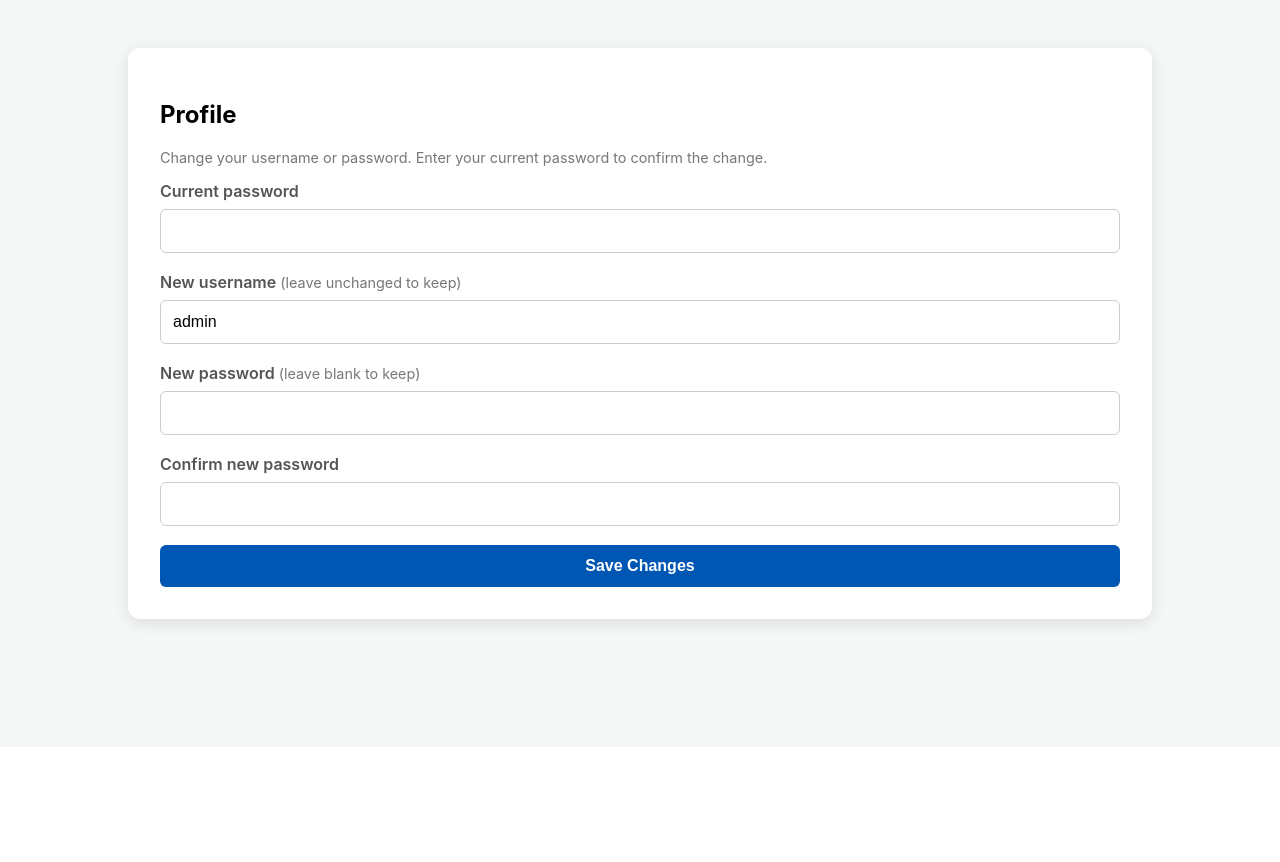
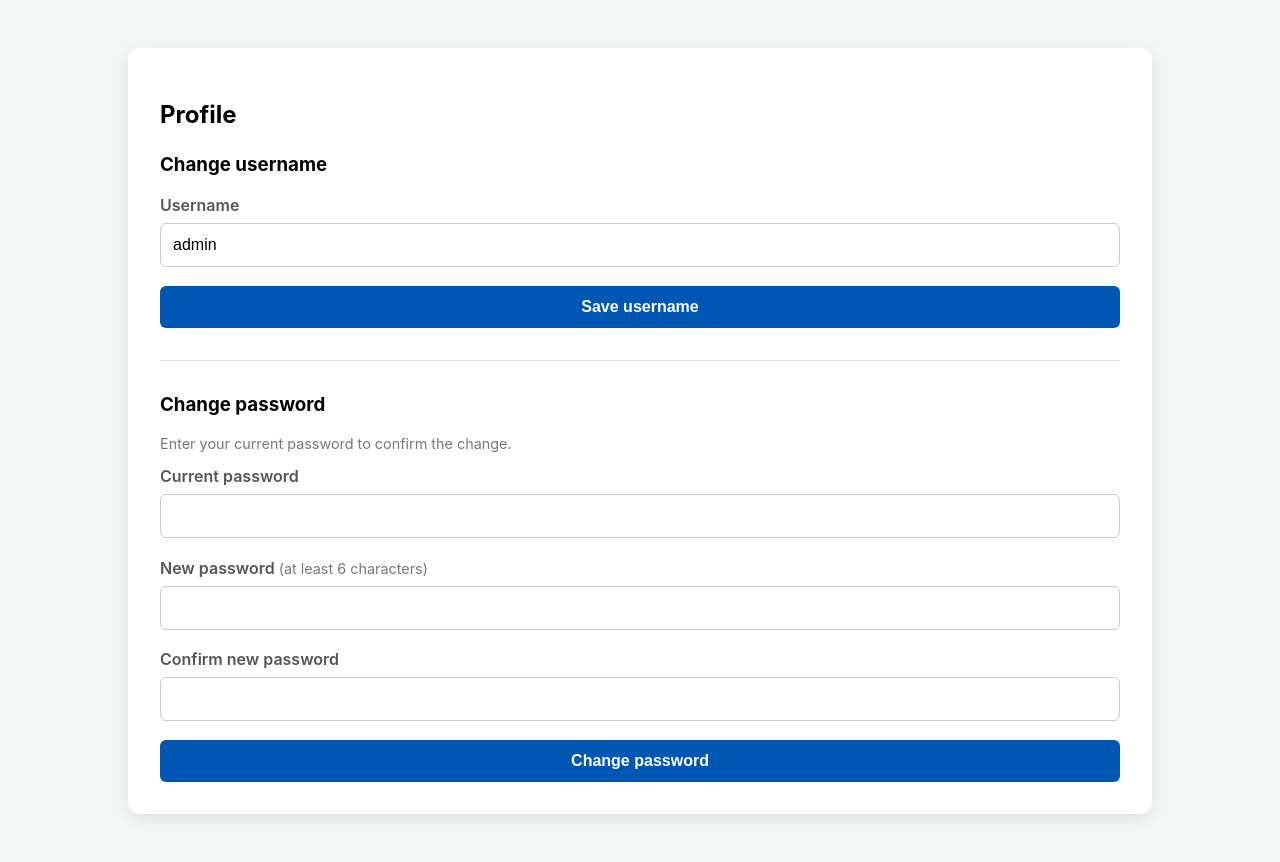
Before and after one commit to tkrupka12/TouroBitlyCreatorPHP, a Flask app: page /profile in a window 1280 px wide. Shown: the part 53-915 px from the top of the page. Before the commit the page ends 687 px from the top, so only its background shows below. Run offline with Flask 3, Linux system fonts and the light colour scheme; a user stored in the database is signed in.

Commit message:
Split profile into separate username and password forms

```diff
--- a/src/app.py
+++ b/src/app.py
@@ -422,64 +422,72 @@ def admin_reset_password(user_id):
     return redirect(url_for('admin_users'))
 
 
-@app.route('/profile', methods=['GET', 'POST'])
+@app.route('/profile')
 @login_required
 def profile():
-    if request.method == 'POST':
-        current_password = request.form.get('current_password') or ''
-        new_username = (request.form.get('new_username') or '').strip()
-        new_password = request.form.get('new_password') or ''
-        confirm_password = request.form.get('confirm_password') or ''
+    return render_template('profile.html')
 
-        with get_db() as conn:
-            row = conn.execute(
-                'SELECT password FROM users WHERE id = ?', (current_user.id,)
-            ).fetchone()
 
-            if not row or not check_password_hash(row[0], current_password):
-                flash('Current password is incorrect.')
-                return redirect(url_for('profile'))
+@app.route('/profile/username', methods=['POST'])
+@login_required
+def profile_change_username():
+    new_username = (request.form.get('new_username') or '').strip()
 
-            username_changing = new_username and new_username != current_user.username
-            password_changing = bool(new_password)
-
-            if not username_changing and not password_changing:
-                flash('Nothing to update.')
-                return redirect(url_for('profile'))
-
-            if password_changing:
-                if new_password != confirm_password:
-                    flash('New password and confirmation do not match.')
-                    return redirect(url_for('profile'))
-                if len(new_password) < 6:
-                    flash('New password must be at least 6 characters.')
-                    return redirect(url_for('profile'))
-
-            if username_changing:
-                existing = conn.execute(
-                    'SELECT id FROM users WHERE username = ? AND id != ?',
-                    (new_username, current_user.id),
-                ).fetchone()
-                if existing:
-                    flash('That username is already taken.')
-                    return redirect(url_for('profile'))
-                conn.execute(
-                    'UPDATE users SET username = ? WHERE id = ?',
-                    (new_username, current_user.id),
-                )
-
-            if password_changing:
-                conn.execute(
-                    'UPDATE users SET password = ? WHERE id = ?',
-                    (generate_password_hash(new_password, method='pbkdf2:sha256'), current_user.id),
-                )
-
-            conn.commit()
-
-        flash('Profile updated.')
+    if not new_username:
+        flash('Username cannot be empty.')
+        return redirect(url_for('profile'))
+    if new_username == current_user.username:
+        flash('That is already your username.')
         return redirect(url_for('profile'))
 
-    return render_template('profile.html')
+    try:
+        with get_db() as conn:
+            conn.execute(
+                'UPDATE users SET username = ? WHERE id = ?',
+                (new_username, current_user.id),
+            )
+            conn.commit()
+    except sqlite3.IntegrityError:
+        flash('That username is already taken.')
+        return redirect(url_for('profile'))
+
+    flash('Username updated.')
+    return redirect(url_for('profile'))
+
+
+@app.route('/profile/password', methods=['POST'])
+@login_required
+def profile_change_password():
+    current_password = request.form.get('current_password') or ''
+    new_password = request.form.get('new_password') or ''
+    confirm_password = request.form.get('confirm_password') or ''
+
+    if not new_password:
+        flash('New password cannot be empty.')
+        return redirect(url_for('profile'))
+    if len(new_password) < 6:
+        flash('New password must be at least 6 characters.')
+        return redirect(url_for('profile'))
+    if new_password != confirm_password:
+        flash('New password and confirmation do not match.')
+        return redirect(url_for('profile'))
+
+    with get_db() as conn:
+        row = conn.execute(
+            'SELECT password FROM users WHERE id = ?', (current_user.id,)
+        ).fetchone()
+        if not row or not check_password_hash(row[0], current_password):
+            flash('Current password is incorrect.')
+            return redirect(url_for('profile'))
+
+        conn.execute(
+            'UPDATE users SET password = ? WHERE id = ?',
+            (generate_password_hash(new_password, method='pbkdf2:sha256'), current_user.id),
+        )
+        conn.commit()
+
+    flash('Password updated.')
+    return redirect(url_for('profile'))
 
 
 @app.route('/shorten', methods=['POST'])
@@ -497,6 +505,7 @@ def shorten_url():
     if not original_url.startswith(('http://', 'https://')):
         original_url = 'https://' + original_url
 
+#might need to be changed not sure if it works
     if not is_valid_url(original_url):
         return jsonify({'error': 'Enter a valid URL.'}), 400
 
@@ -521,7 +530,7 @@ def shorten_url():
     except sqlite3.IntegrityError:
         return jsonify({'error': 'This custom tou.ro/slug is already taken.'}), 400
 
-    short_link = url_for('redirect_to_url', slug=custom_slug, _external=True)
+    short_link = url_for('redirect_to_url', slug=custom_slug,_external=True)
     return jsonify({'success': True, 'short_link': short_link})
 
 
--- a/src/templates/profile.html
+++ b/src/templates/profile.html
@@ -1,25 +1,33 @@
 {% extends "base.html" %}
 {% block content %}
 <h2>Profile</h2>
-<p class="muted">Change your username or password. Enter your current password to confirm the change.</p>
 
-<form method="POST">
+<h3 style="margin-top: 1.5rem;">Change username</h3>
+<form method="POST" action="{{ url_for('profile_change_username') }}">
+    <div class="form-group">
+        <label>Username</label>
+        <input type="text" name="new_username" value="{{ current_user.username }}" required>
+    </div>
+    <button type="submit">Save username</button>
+</form>
+
+<hr style="margin: 2rem 0; border:0; border-top:1px solid #ddd;">
+
+<h3>Change password</h3>
+<p class="muted">Enter your current password to confirm the change.</p>
+<form method="POST" action="{{ url_for('profile_change_password') }}">
     <div class="form-group">
         <label>Current password</label>
-        <input type="password" name="current_password" required>
+        <input type="password" name="current_password" autocomplete="current-password" required>
     </div>
     <div class="form-group">
-        <label>New username <span class="muted" style="font-weight: normal;">(leave unchanged to keep)</span></label>
-        <input type="text" name="new_username" value="{{ current_user.username }}">
-    </div>
-    <div class="form-group">
-        <label>New password <span class="muted" style="font-weight: normal;">(leave blank to keep)</span></label>
-        <input type="password" name="new_password" minlength="6">
+        <label>New password <span class="muted" style="font-weight: normal;">(at least 6 characters)</span></label>
+        <input type="password" name="new_password" autocomplete="new-password" minlength="6" required>
     </div>
     <div class="form-group">
         <label>Confirm new password</label>
-        <input type="password" name="confirm_password">
+        <input type="password" name="confirm_password" autocomplete="new-password" minlength="6" required>
     </div>
-    <button type="submit">Save Changes</button>
+    <button type="submit">Change password</button>
 </form>
 {% endblock %}
```
